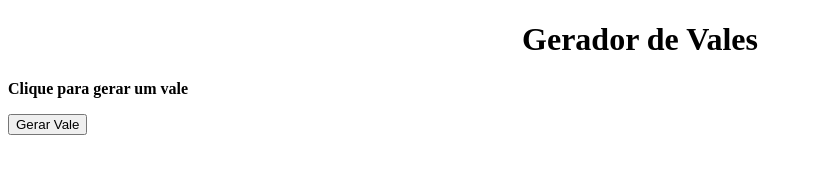
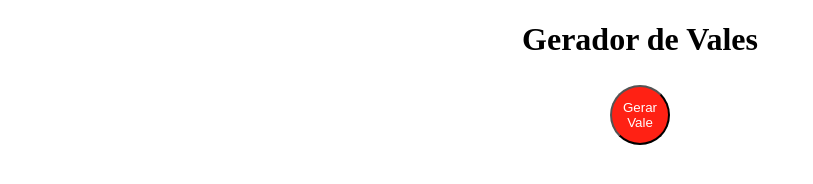
Before and after one commit to DuarteGe/Gera_Vale, a plain HTML site: page index.html in a window 1280 px wide. Shown: the whole page, without its empty margins (0-813 px from the left). Drawn offline with Linux system fonts and the light colour scheme.

Commit message:
11/02/23

```diff
--- a/index.html
+++ b/index.html
@@ -14,12 +14,14 @@
  <h1>Gerador de Vales</h1>
 
   </header>
-  <main>
-    <p id="texto"><strong>Clique para gerar um vale</strong></p>
+  <main class="container">
 
     <div id="vale">
     </div>
-    <input type="button" value="Gerar Vale" id="btn">
+
+    <div id="bot"><button id="btn">Gerar Vale</button></div>
+
+
   </main>
   <footer>
 
--- a/main.js
+++ b/main.js
@@ -28,36 +28,31 @@ var plural = new Array('Voadoras', 'Socos',
 'Cheiros no Cangote',
 'Tapas')
 
+ window.onload=document.getElementById("btn").addEventListener("click", gera)
 
-
-function evento(){
-document.getElementById("btn").addEventListener("click", gera)
-}
-
-document.addEventListener("load", evento)
-
-var text = document.getElementById('texto')
 
 var sortSing = singular[Math.floor((Math.random()*singular.length))]
 
 var sortPlur = plural[Math.floor((Math.random()*plural.length))]
 
-
 var quantidade = Math.floor((Math.random()*(10-1)+1))
 
 var div = document.getElementById('vale')
+
+var bot = document.getElementById("bot")
 
 
 function gera(){
 
 
-  text.innerHTML = '<strong>Parabéns! Você acaba de ganhar um:</strong>'
-
   if(quantidade==1){
-  div.innerHTML = `Vale ${sortSing}`
+  div.innerHTML = `<strong> Parabéns! Você acaba de ganhar um:</strong> <br>Vale ${sortSing}`
   }
   else{
-    div.innerHTML = `Vale ${quantidade} ${sortPlur}`
+    div.innerHTML = `<strong>Parabéns! Você acaba de ganhar um:</strong> <br>Vale ${quantidade} ${sortPlur}`
 
   }
+
+  bot.style.cssText = 'display:none'
+
 }
--- a/style.css
+++ b/style.css
@@ -10,6 +10,25 @@ header{
 main{
 
 }
+.container{
+  display: flex;
+  flex-direction: row;
+  justify-content: center;
+  flex-wrap: wrap;
+}
+
+#btn{
+  background-color:#FF2114;
+  cursor: pointer;
+  margin: 5px;
+  color: white;
+  padding: 5px;
+  height: 60px;
+  width: 60px;
+  border-radius: 30px;
+
+}
+
 div#vale{
   text-align: center;
 }
```
